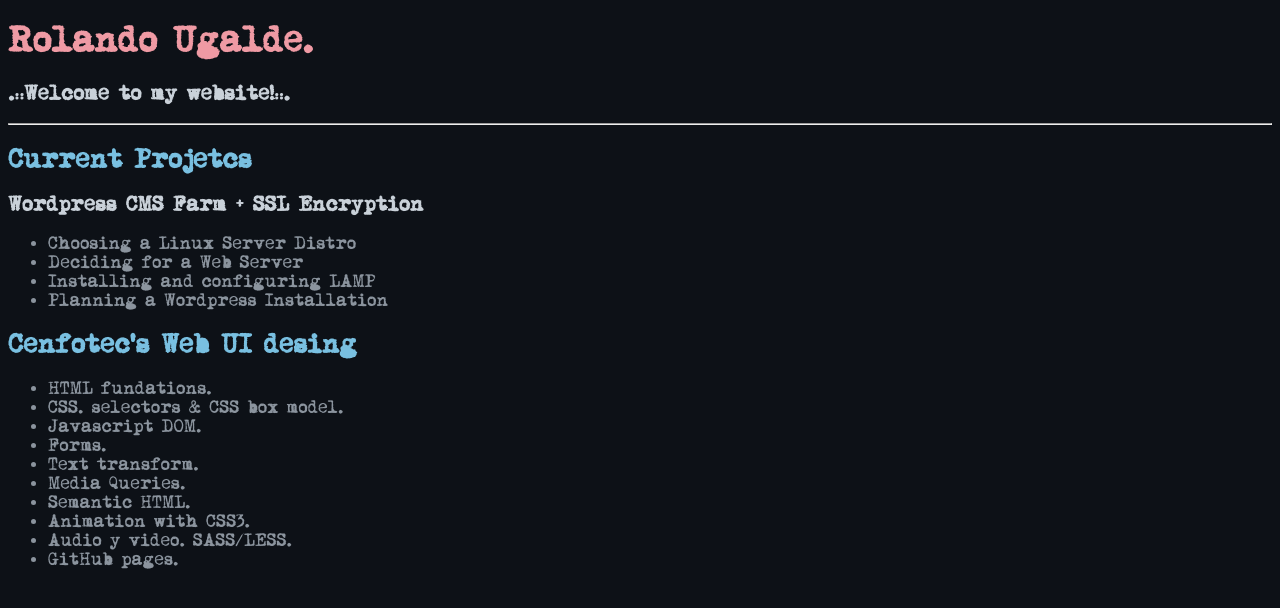
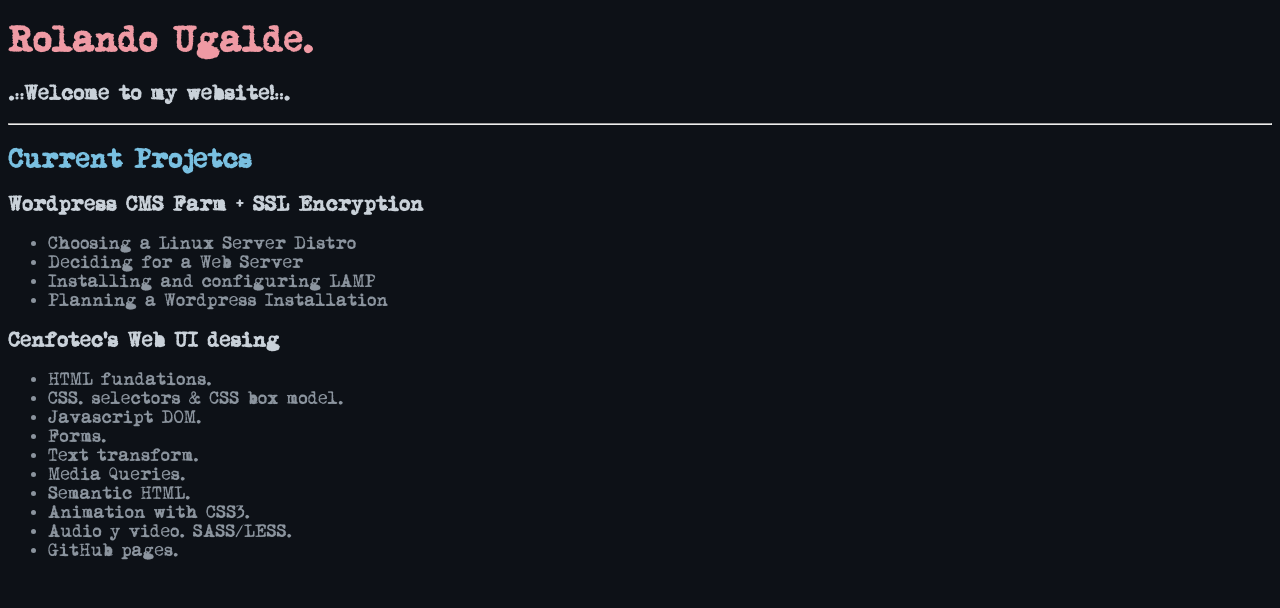
Before and after one commit to rolandougalde/rolandougalde.github.io, a Jekyll site: the page built from index.md, in a window 1280 px wide. Shown: the top 608 px of the page. Built offline with Jekyll 4.4.1, drawn with Linux system fonts in a browser that asks for light colours; our own code applies the rules of GitHub Pages for plain Markdown files.

```diff
--- a/_layouts/default.html
+++ b/_layouts/default.html
@@ -25,7 +25,7 @@
       <li>Planning a Wordpress Installation</li>
     </ul>
 
-  <h2>Cenfotec's Web UI desing</h2>
+  <h3>Cenfotec's Web UI desing</h3>
     <ul>
       <li>HTML fundations.</li>
       <li>CSS. selectors & CSS box model.</li>
```
